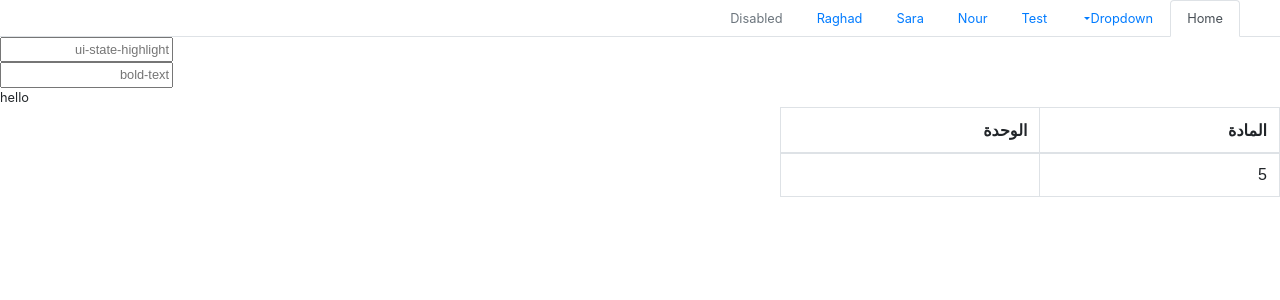
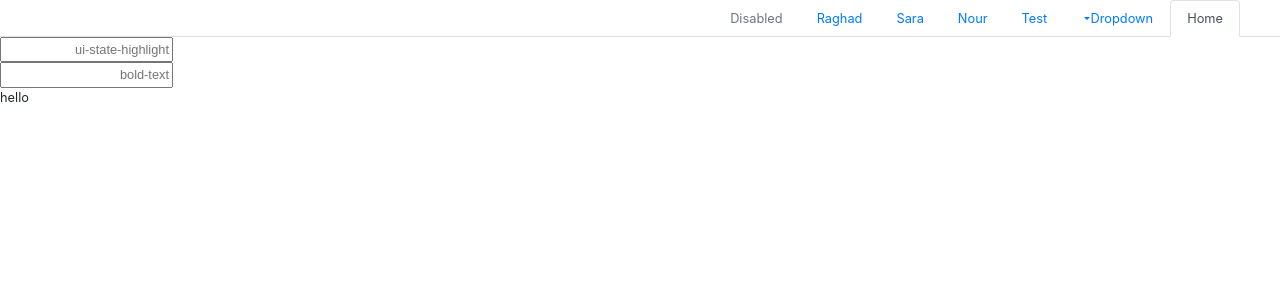
Before and after one commit to mohannadsy/www_alhal, a PHP site: page /test_search.php in a window 1280 px wide. Shown: the top 300 px of the page. Run offline with PHP 8.4, Linux system fonts and the light colour scheme; some libraries are stand-ins or nearby versions.

Commit message:
update 3

```diff
--- a/test_search.php
+++ b/test_search.php
@@ -19,22 +19,6 @@ include('include/nav.php');
 </div>
 <div>hello</div>
 
-<table class="table table-bordered" contenteditable='true' style="width:500px">
-    <thead>
-        <tr>
-            <th contenteditable='false'>المادة</th>
-            <th contenteditable='false'>الوحدة</th>
-        </tr>
-    </thead>
-    <tbody>
-        <tr>
-            <td class="ui-widget">5
-
-            </td>
-            <td></td>
-        </tr>
-    </tbody>
-</table>
 <?php
 include('include/footer.php');
 ?>
```
